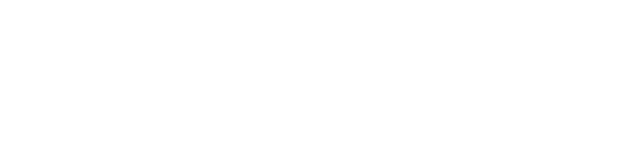
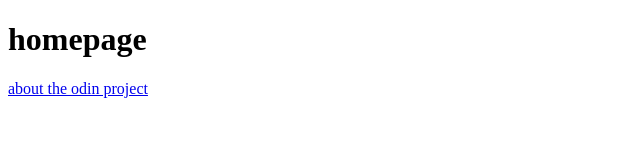
Before and after one commit to mahamadoujabbi/Odin-practice, a plain HTML site: page odin-links-and-images/index.html in a window 1280 px wide. Shown: the whole page, without its empty margins (0-640 px from the left). Drawn offline with Linux system fonts and the light colour scheme.

Commit message:
complete links lesson

```diff
--- a/odin-links-and-images/index.html
+++ b/odin-links-and-images/index.html
@@ -2,9 +2,10 @@
 <html lang="en">
     <head>
         <meta charset="utf-8">
-        <title>links and images<title>
-        </head>
-        <body>
-<h1>homepage</h1>
-<a>about the odin project<a>
-</body>
+        <title>links and images</title>
+    </head>
+    <body>
+        <h1>homepage</h1>
+<a href="https://www.theodinproject.com/about" target="_blank" rel="noopener noreferrer">about the odin project</a>
+     </body>
+</html
```
